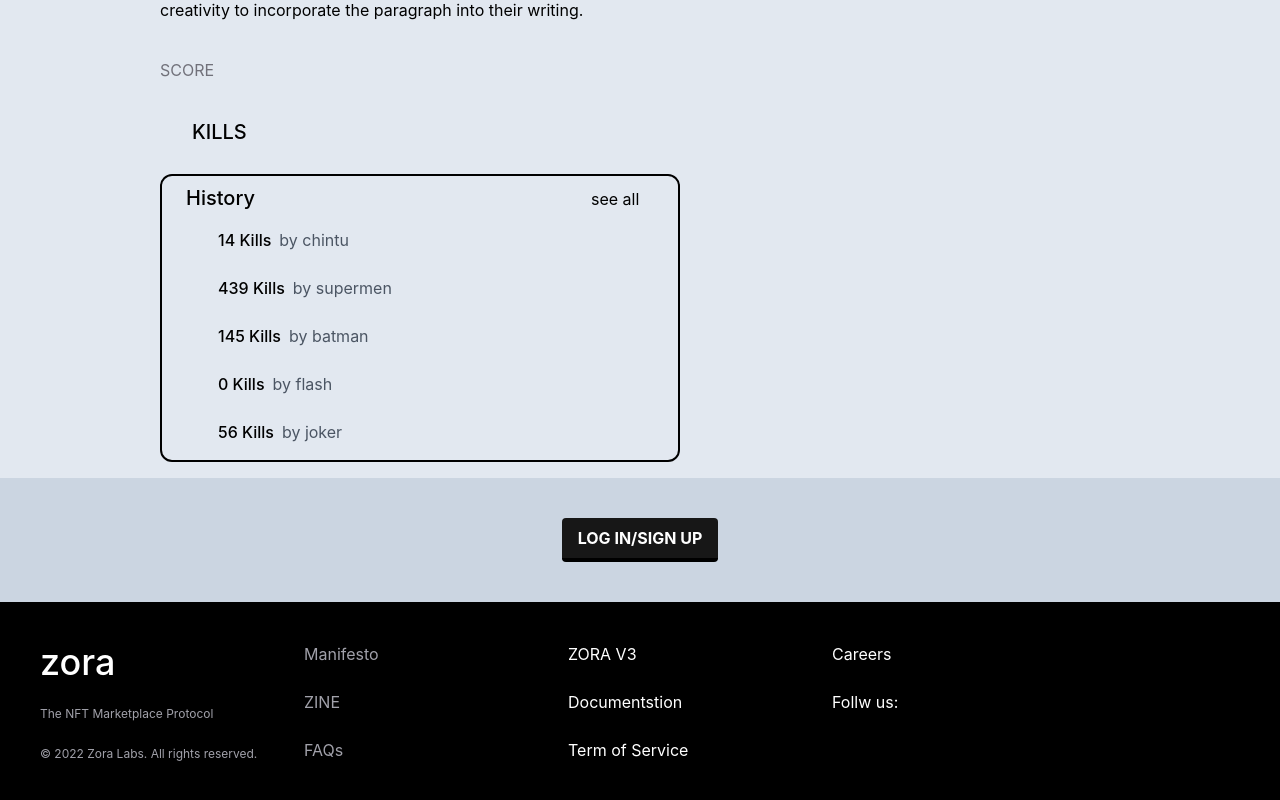
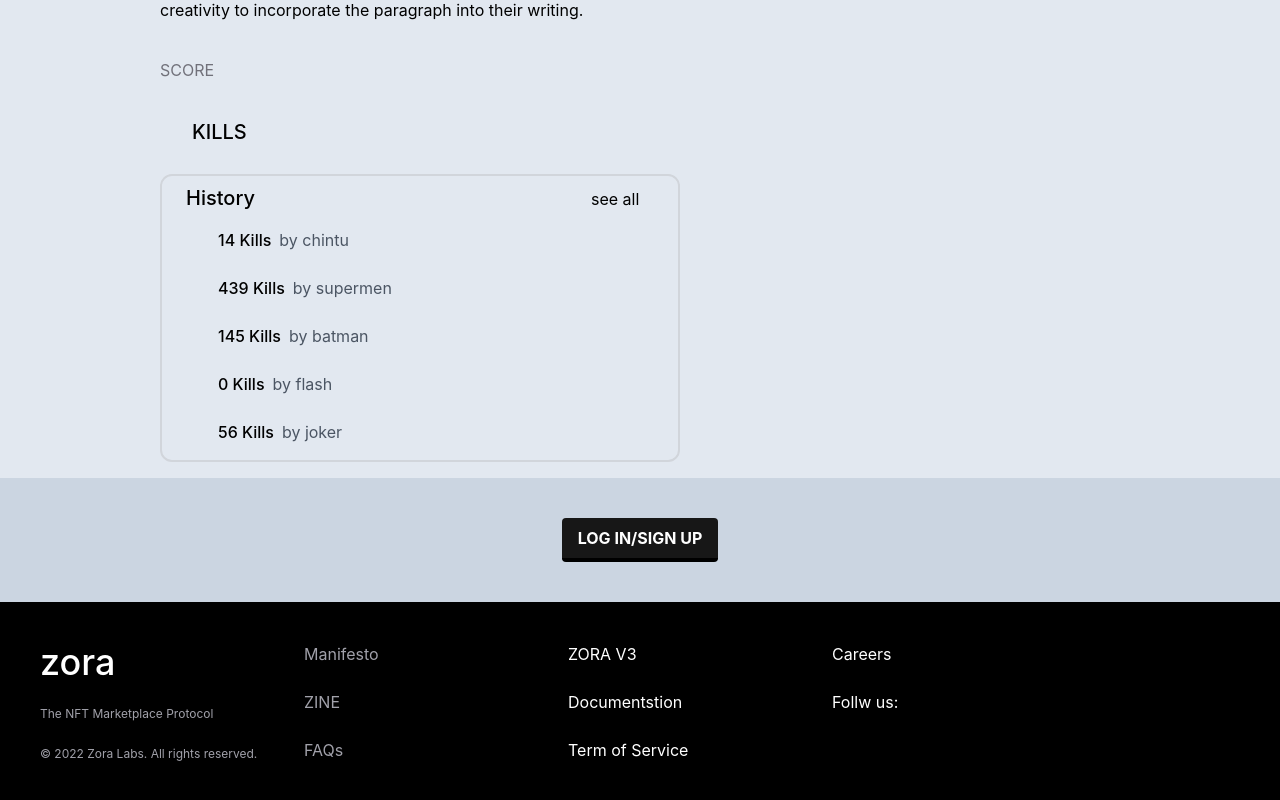
Before and after one commit to shashankpatil125/nextjs-learnings-, a Next.js app: page / in a window 1280 px wide. Shown: the part 833-1633 px from the top of the page. Built offline with nearby package versions, Linux system fonts and the light colour scheme; some icons are missing.

Commit message:
css imports edited

```diff
--- a/package.json
+++ b/package.json
@@ -14,8 +14,10 @@
     "react-dom": "17.0.2"
   },
   "devDependencies": {
+    "autoprefixer": "^10.4.2",
     "eslint": "8.10.0",
     "eslint-config-next": "12.1.0",
+    "postcss": "^8.4.8",
     "tailwindcss": "^3.0.23"
   }
 }
--- /dev/null
+++ b/postcss.config.js
@@ -0,0 +1,6 @@
+module.exports = {
+  plugins: {
+    tailwindcss: {},
+    autoprefixer: {},
+  },
+}
--- a/styles/globals.css
+++ b/styles/globals.css
@@ -1,3 +1,7 @@
+@tailwind base;
+@tailwind components;
+@tailwind utilities;
+
 html,
 body {
   padding: 0;
--- a/tailwind.config.js
+++ b/tailwind.config.js
@@ -1,5 +1,8 @@
 module.exports = {
-  content: [],
+  content: [
+    "./pages/**/*.{js,ts,jsx,tsx}",
+    "./components/**/*.{js,ts,jsx,tsx}",
+  ],
   theme: {
     extend: {},
   },
```
Also changed, not shown: 2 other files (tests, documents, lock files or other folders).
